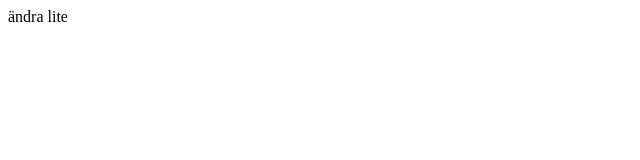
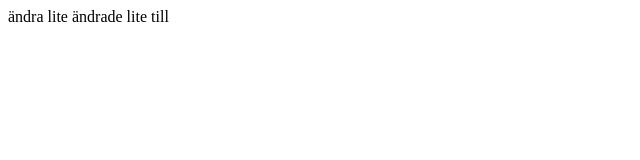
Before and after one commit to williamb00/html-css, a plain HTML site: page index.html in a window 1280 px wide. Shown: the whole page, without its empty margins (0-640 px from the left). Drawn offline with Linux system fonts and the light colour scheme.

Commit message:
la till en till textrad

```diff
--- a/index.html
+++ b/index.html
@@ -7,5 +7,6 @@
 </head>
 <body>
     ändra lite
+    ändrade lite till
 </body>
 </html>
```
